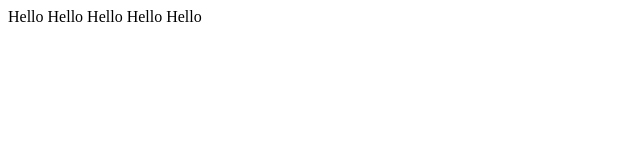
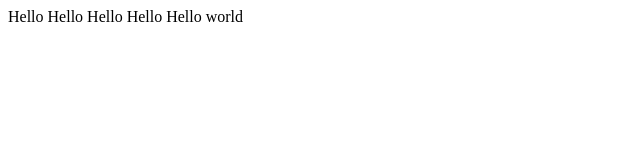
Before and after one commit to LeTruongLam/GitDemo, a plain HTML site: page index.html in a window 1280 px wide. Shown: the full height of the page, 0-640 px from the left. Drawn offline with Linux system fonts and the light colour scheme.

Commit message:
edit index.html

```diff
--- a/index.html
+++ b/index.html
@@ -10,6 +10,6 @@
     <span> Hello </span>
     <span> Hello </span>
     <span> Hello </span>
-    <span> Hello </span>
+    <span> Hello world</span>
   </body>
 </html>
```
